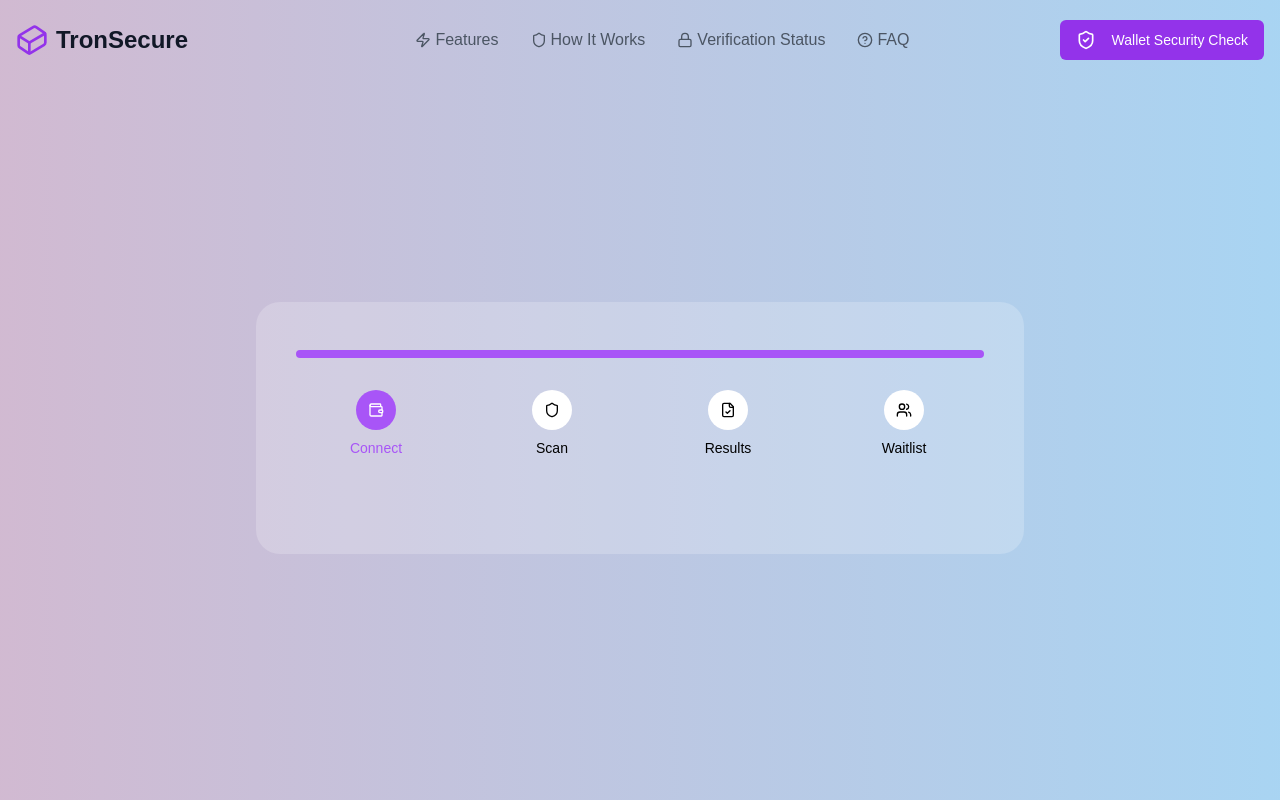
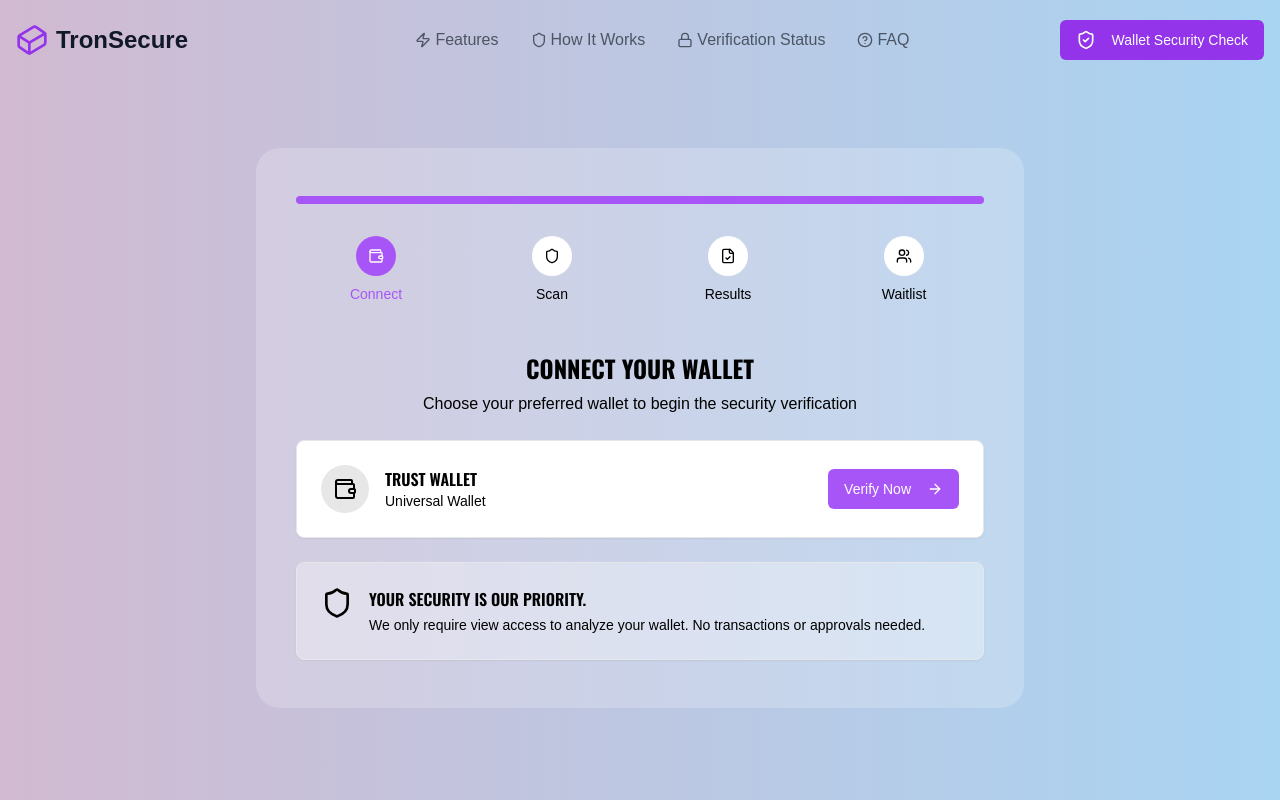
Before and after one commit to Milannn28/tron-secure, a React (Create React App) app: page /dashboard in a window 1280 px wide. Built offline with nearby package versions, Linux system fonts and the light colour scheme; what @radix-ui/themes would draw is missing.

Commit message:
first commit

```diff
--- a/src/components/connect-your-wallet.jsx
+++ b/src/components/connect-your-wallet.jsx
@@ -108,7 +108,7 @@ const Connectwallet = () => {
 
 {/* step 1 */}
 
-        {/* <div className="text-start space-y-6">
+        <div className="text-start space-y-6">
 
                 <div className="text-center">
                     <h2 className="text-2xl font-bold mb-2 uppercase font-oswald">Connect Your Wallet</h2>
@@ -192,7 +192,7 @@ const Connectwallet = () => {
                     </div>
                     </div>
                 </div>
-        </div> */}
+        </div>
 
 {/* stpe 2 scan */}
 
```
